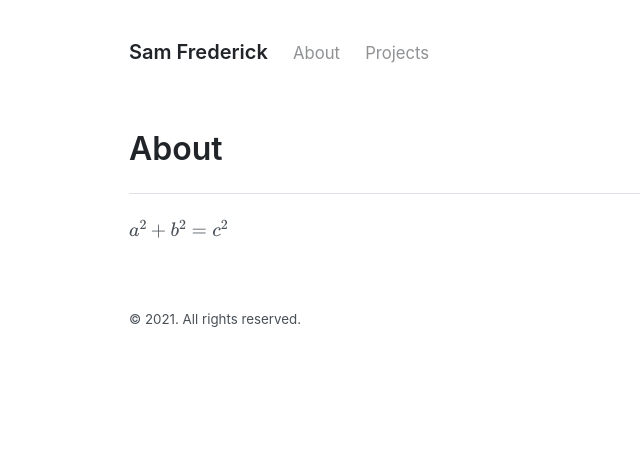
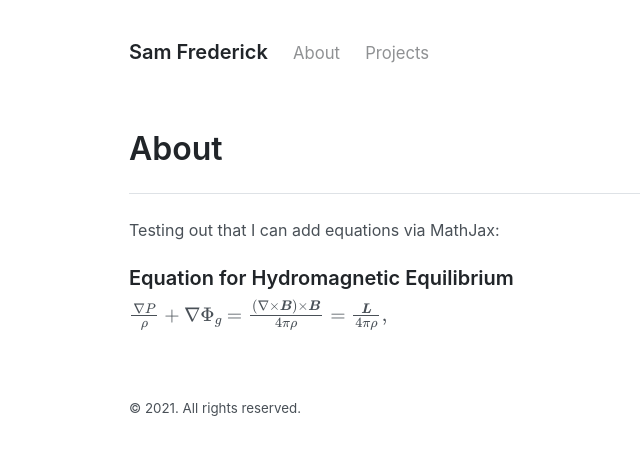
Before and after one commit to samfrederick/samfrederick.github.io, a Jekyll site: the page built from about.md, in a window 1280 px wide. Shown: the top 455 px of the page, without its empty margins (175-815 px from the left). Built offline with Jekyll 4.4.1, drawn with Linux system fonts in a browser that asks for light colours; formulas are drawn with MathJax 3.

Commit message:
Test out mathjax

```diff
--- a/_includes/head.html
+++ b/_includes/head.html
@@ -11,7 +11,6 @@
   <link rel="shortcut icon" href="{{ '/assets/favicon.ico' | relative_url }}">
   <link rel="alternate" type="application/atom+xml" title="{{ site.title }}" href="{{ 'atom.xml' | relative_url }}">
 
-
   <script type="text/x-mathjax-config">
       MathJax.Hub.Config({
         tex2jax: {
--- a/about.md
+++ b/about.md
@@ -5,4 +5,7 @@ title: About
 
 -----
 
-$a^2 + b^2 = c^2$
+Testing out that I can add equations via MathJax:
+### Equation for Hydromagnetic Equilibrium
+$\frac{\nabla P}{\rho}+\nabla\Phi_g =\frac{(\nabla\times\boldsymbol{B})\times \boldsymbol{B}}{4\pi\rho}= \frac{\boldsymbol{L}}{4\pi\rho},
+\label{eq:hydromagnetic_eq}$
```
